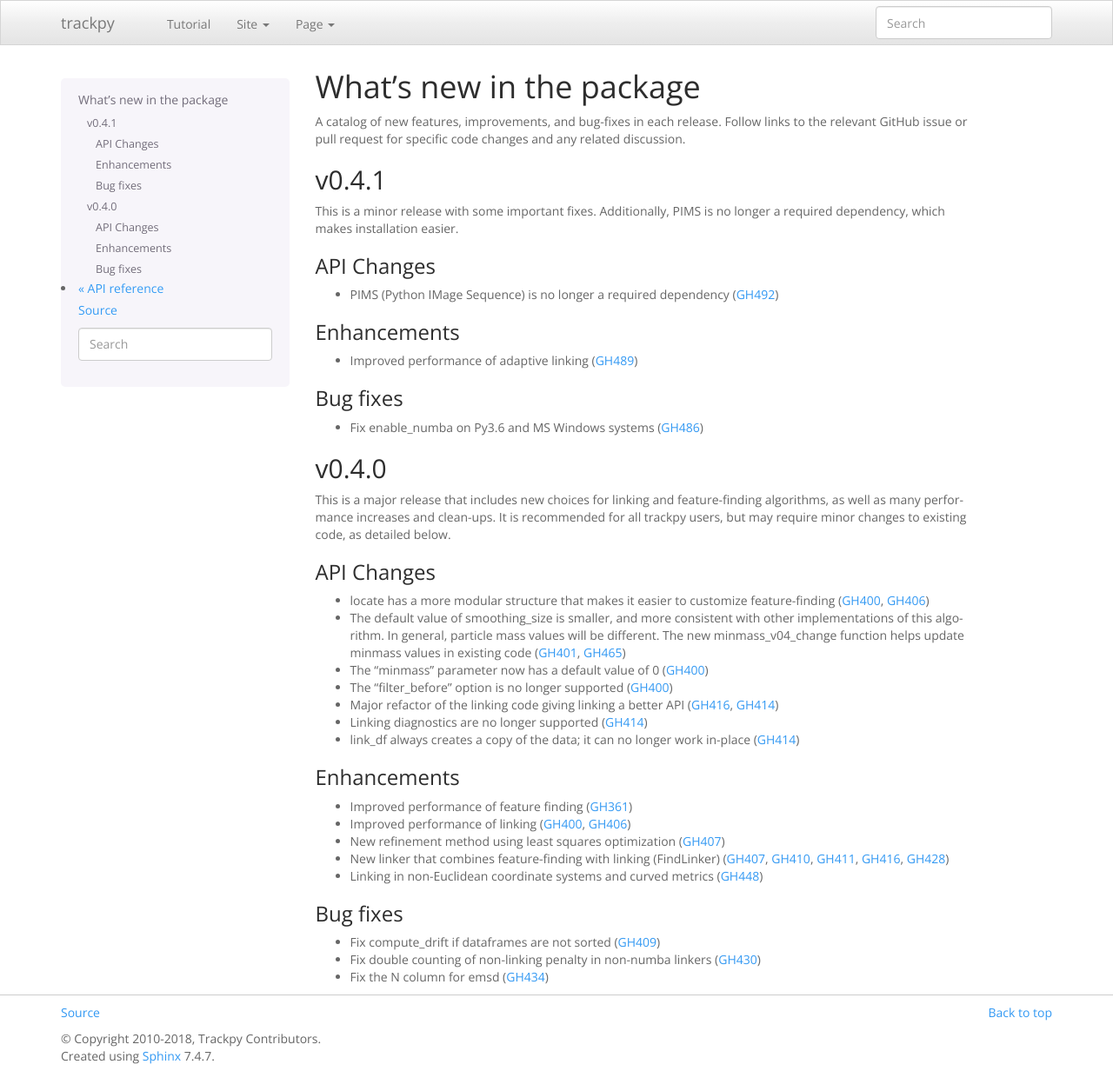
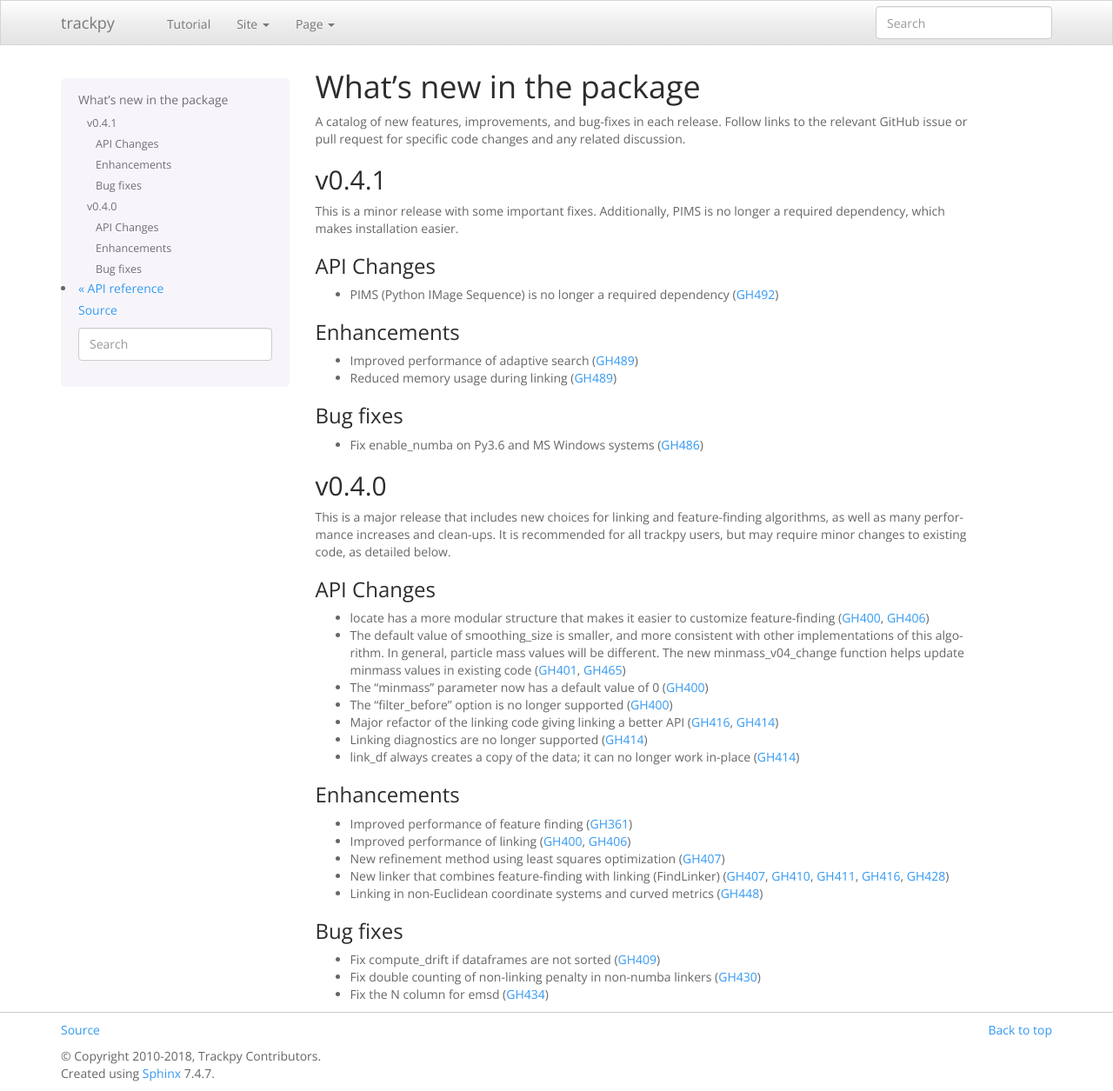
Before and after one commit to soft-matter/trackpy, a Sphinx documentation site: the page built from doc/whatsnew.rst, in a window 1280 px wide and 1255 px high. Shown: the whole window at 87% size. Built offline with Sphinx 7.4.7, drawn with Linux system fonts in a browser that asks for light colours; pages that are not in the unit, such as notebooks, are missing from menus; the version number could not be read and is left out.

Commit message:
DOC: Release note about reduced memory (due to __slots__)

```diff
--- a/doc/releases/v0.4.txt
+++ b/doc/releases/v0.4.txt
@@ -14,7 +14,8 @@
 Enhancements
 ~~~~~~~~~~~~
 
-- Improved performance of adaptive linking (:issue:`489`)
+- Improved performance of adaptive search (:issue:`489`)
+- Reduced memory usage during linking (:issue:`489`)
 
 
 Bug fixes
```
